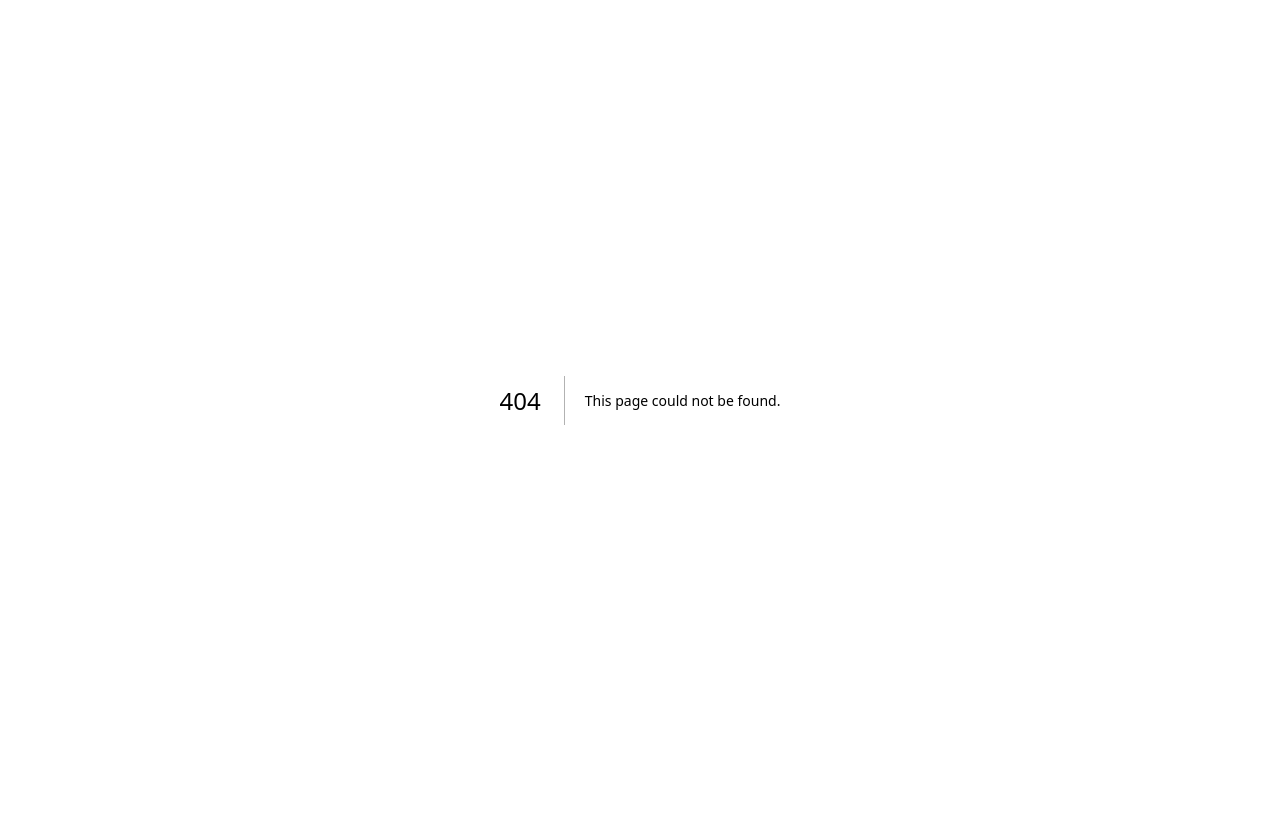
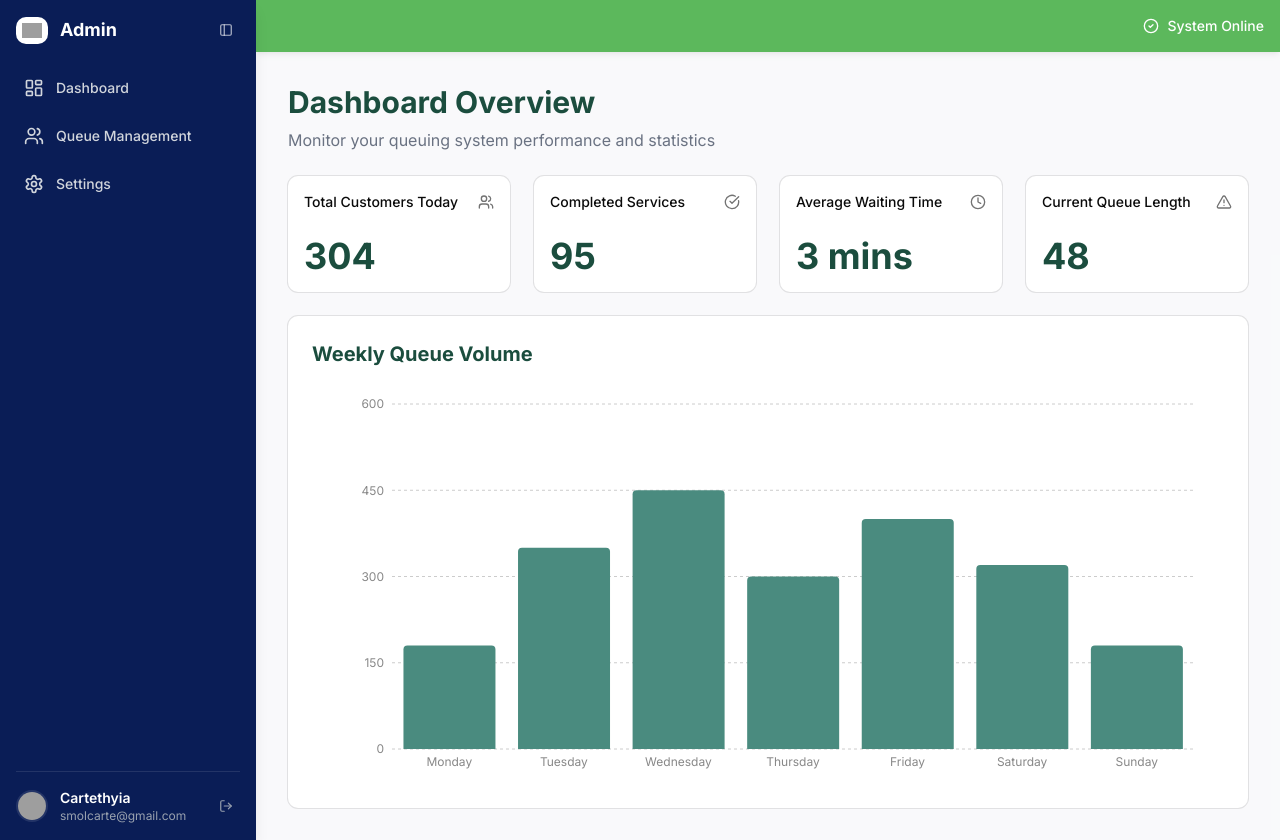
Before and after one commit to ja-lacre/onyx, a Next.js app: page /overview in a window 1280 px wide. Before the commit this address had no page. Before the commit the page ends 800 px from the top, so only its background shows below. Built offline with nearby package versions, Linux system fonts and the light colour scheme; grey boxes are pictures that could not be loaded.

Commit message:
Add recharts
added recharts

```diff
--- /dev/null
+++ b/app/(dashboard)/overview/page.tsx
@@ -0,0 +1,140 @@
+"use client";
+
+import { Card, CardContent, CardHeader, CardTitle } from "@/components/ui/card";
+import { Users, CheckCircle, Clock, AlertTriangle } from "lucide-react";
+import {
+  BarChart,
+  Bar,
+  XAxis,
+  YAxis,
+  CartesianGrid,
+  Tooltip,
+  ResponsiveContainer,
+} from "recharts";
+
+const chartData = [
+  { name: "Monday", volume: 180 },
+  { name: "Tuesday", volume: 350 },
+  { name: "Wednesday", volume: 450 },
+  { name: "Thursday", volume: 300 },
+  { name: "Friday", volume: 400 },
+  { name: "Saturday", volume: 320 },
+  { name: "Sunday", volume: 180 },
+];
+
+export default function DashboardOverviewPage() {
+  return (
+    <div className="space-y-6">
+      {}
+      <div>
+        <h1 className="text-3xl font-bold text-[#1B4D3E]">
+          Dashboard Overview
+        </h1>
+        <p className="text-gray-500 mt-2">
+          Monitor your queuing system performance and statistics
+        </p>
+      </div>
+
+      {}
+      <div className="grid gap-6 md:grid-cols-2 lg:grid-cols-4">
+        {}
+        <Card>
+          <CardHeader className="flex flex-row items-center justify-between space-y-0 pb-2">
+            <CardTitle className="text-sm font-medium">
+              Total Customers Today
+            </CardTitle>
+            <Users className="h-4 w-4 text-muted-foreground" />
+          </CardHeader>
+          <CardContent>
+            <div className="text-4xl font-bold text-[#1B4D3E]">304</div>
+          </CardContent>
+        </Card>
+
+        {}
+        <Card>
+          <CardHeader className="flex flex-row items-center justify-between space-y-0 pb-2">
+            <CardTitle className="text-sm font-medium">
+              Completed Services
+            </CardTitle>
+            <CheckCircle className="h-4 w-4 text-muted-foreground" />
+          </CardHeader>
+          <CardContent>
+            <div className="text-4xl font-bold text-[#1B4D3E]">95</div>
+          </CardContent>
+        </Card>
+
+        {}
+        <Card>
+          <CardHeader className="flex flex-row items-center justify-between space-y-0 pb-2">
+            <CardTitle className="text-sm font-medium">
+              Average Waiting Time
+            </CardTitle>
+            <Clock className="h-4 w-4 text-muted-foreground" />
+          </CardHeader>
+          <CardContent>
+            <div className="text-4xl font-bold text-[#1B4D3E]">3 mins</div>
+          </CardContent>
+        </Card>
+
+        {}
+        <Card>
+          <CardHeader className="flex flex-row items-center justify-between space-y-0 pb-2">
+            <CardTitle className="text-sm font-medium">
+              Current Queue Length
+            </CardTitle>
+            <AlertTriangle className="h-4 w-4 text-muted-foreground" />
+          </CardHeader>
+          <CardContent>
+            <div className="text-4xl font-bold text-[#1B4D3E]">48</div>
+          </CardContent>
+        </Card>
+      </div>
+
+      {}
+      <Card className="p-6">
+        <CardHeader className="px-0 pt-0">
+          <CardTitle className="text-xl font-bold text-[#1B4D3E]">
+            Weekly Queue Volume
+          </CardTitle>
+        </CardHeader>
+        <CardContent className="px-0 pb-0">
+          {}
+          <div className="h-[400px] w-full">
+            <ResponsiveContainer width="100%" height="100%">
+              <BarChart
+                data={chartData}
+                margin={{ top: 20, right: 30, left: 20, bottom: 5 }}
+              >
+                <CartesianGrid strokeDasharray="3 3" vertical={false} />
+                <XAxis
+                  dataKey="name"
+                  stroke="#888888"
+                  fontSize={12}
+                  tickLine={false}
+                  axisLine={false}
+                />
+                <YAxis
+                  stroke="#888888"
+                  fontSize={12}
+                  tickLine={false}
+                  axisLine={false}
+                  tickFormatter={(value) => `${value}`}
+                />
+                {}
+                <Tooltip
+                  cursor={{ fill: "transparent" }}
+                  contentStyle={{
+                    borderRadius: "8px",
+                    border: "1px solid #e2e8f0",
+                  }}
+                />
+                {}
+                <Bar dataKey="volume" fill="#4A8B7F" radius={[4, 4, 0, 0]} />
+              </BarChart>
+            </ResponsiveContainer>
+          </div>
+        </CardContent>
+      </Card>
+    </div>
+  );
+}
--- a/package.json
+++ b/package.json
@@ -19,6 +19,7 @@
     "radix-ui": "^1.4.3",
     "react": "19.2.4",
     "react-dom": "19.2.4",
+    "recharts": "^3.8.1",
     "shadcn": "^4.2.0",
     "tailwind-merge": "^3.5.0",
     "tw-animate-css": "^1.4.0"
```
Also changed, not shown: 1 other file (tests, documents, lock files or other folders).
